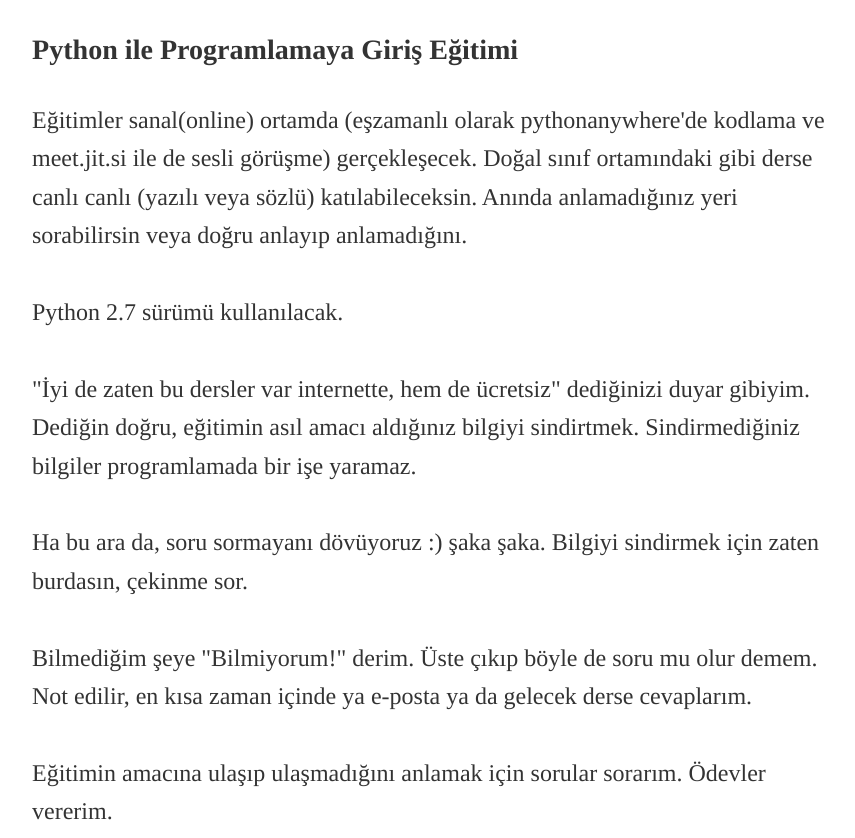
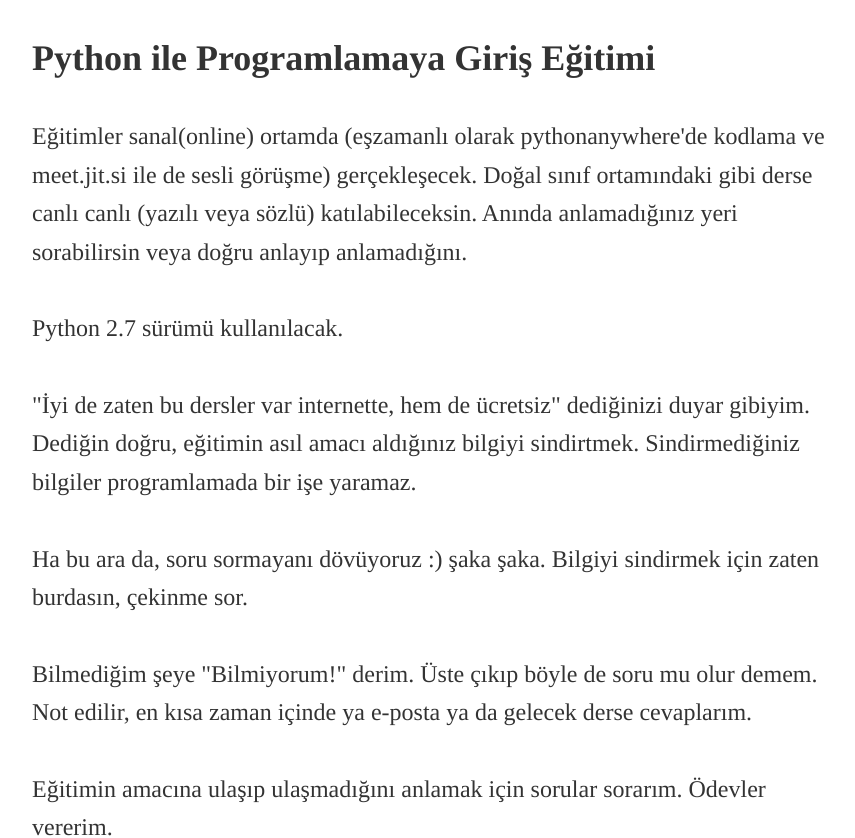
Before and after one commit to pythonegitimi/pythonegitimi.github.io, a plain HTML site: page index.html in a window 1280 px wide. Shown: the top 838 px of the page, without its empty margins (208-1063 px from the left). Drawn offline with Linux system fonts and the light colour scheme.

Commit message:
Update index.html

```diff
--- a/index.html
+++ b/index.html
@@ -26,7 +26,7 @@
 
 <body>
     <div class="container">
-        <h3>Python ile Programlamaya Giriş Eğitimi</h3>
+        <h2>Python ile Programlamaya Giriş Eğitimi</h2>
         Eğitimler sanal(online) ortamda (eşzamanlı olarak pythonanywhere'de kodlama ve meet.jit.si ile de sesli görüşme) gerçekleşecek. Doğal sınıf ortamındaki gibi derse canlı canlı (yazılı veya sözlü) katılabileceksin. Anında anlamadığınız yeri sorabilirsin veya doğru anlayıp anlamadığını.
         <br><br>Python 2.7 sürümü kullanılacak.
         <br><br>"İyi de zaten bu dersler var internette, hem de ücretsiz" dediğinizi duyar gibiyim.
```
